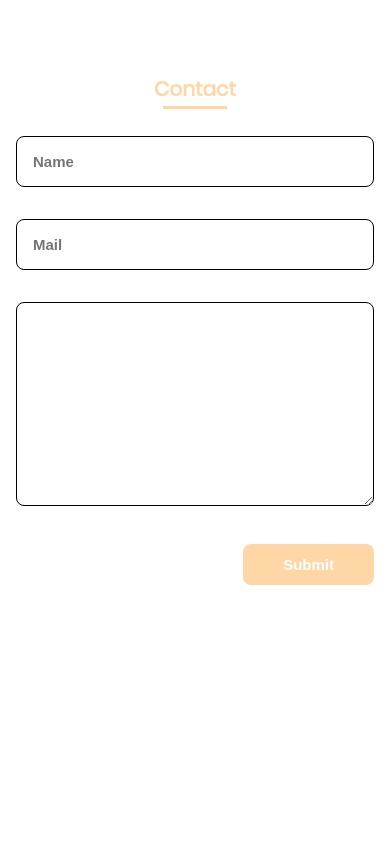
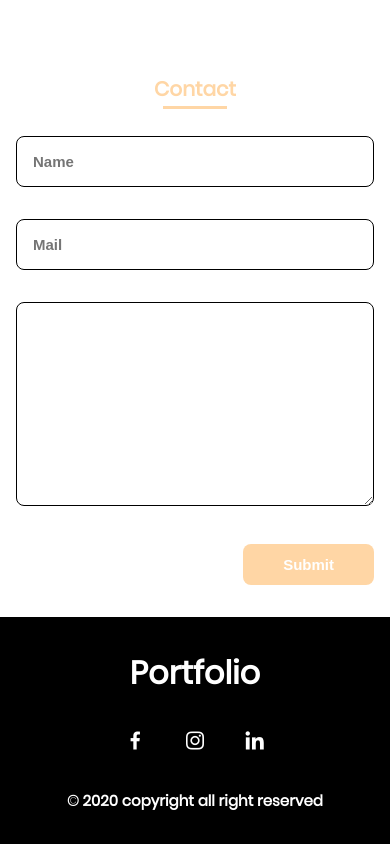
Before and after one commit to Dinesh-sankar/1, a website: page index.html in a window 390 px wide. Shown: the part 3129-3973 px from the top of the page. Before the commit the page ends 3746 px from the top, so only its background shows below. Drawn offline with nearby package versions, Linux system fonts and the light colour scheme.

Commit message:
Responsive Footer Page

```diff
--- a/assets/css/styles.css
+++ b/assets/css/styles.css
@@ -346,3 +346,24 @@ img{
     cursor: pointer;
     margin-left: auto;
 }
+
+/* Footer */
+.footer{
+    background-color: var(--second-color);
+    color: #fff;
+    text-align: center;
+    font-weight: var(--font-semi);
+    padding: 2rem 0;
+}
+.footer_title{
+    font-size: 2rem;
+    margin-bottom: var(--mb-4);
+}
+.footer_social{
+    margin-bottom: var(--mb-4);
+}
+.footer_icon{
+    font-size: 1.5rem;
+    color: #fff;
+    margin: 0 var(--mb-2);
+}
--- a/index.html
+++ b/index.html
@@ -195,6 +195,21 @@
 
     </main>
 
+    <!-- Footer -->
+
+    <footer class="footer">
+        <p class="footer_title">Portfolio</p>
+
+        <div class="footer_social">
+            <a href="#" class="footer_icon bx bxl-facebook"></a>
+            <a href="#" class="footer_icon bx bxl-instagram"></a>
+            <a href="#" class="footer_icon bx bxl-linkedin"></a>
+        </div>
+        <p>&#169; 2020 copyright all right reserved</p>
+    </footer>
+
+    <!-- Footer -->
+
     <script src="./assets/js/main.js"></script>
     <script src="./node_modules/scrollreveal/dist/scrollreveal.min.js"></script>
 </body>
```
